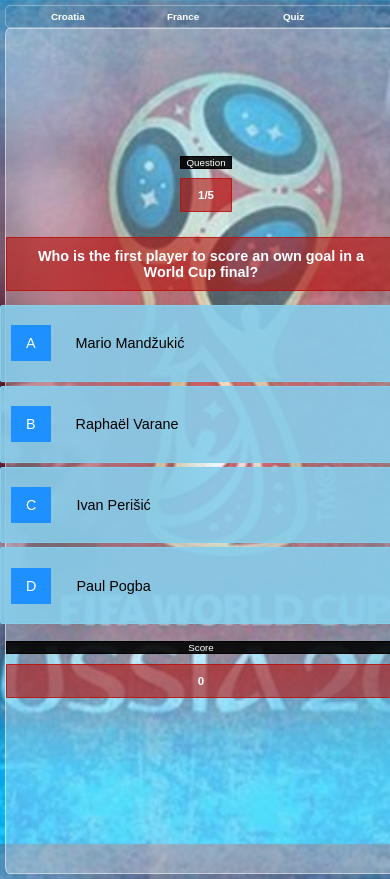
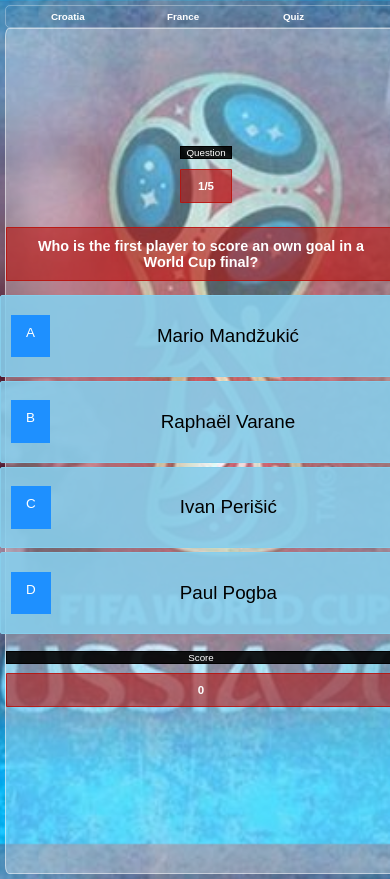
Before and after one commit to Scryptic-Gaze/Scryptic-Gaze.github.io, a plain HTML site: page quiz.html in a window 390 px wide. Drawn offline with Linux system fonts and the light colour scheme.

Commit message:
WorldCup'18_project

```diff
--- a/quiz.css
+++ b/quiz.css
@@ -59,7 +59,7 @@ h2{
 	text-align: center;
 }
 
-@media only screen and (max-width: 700px) {
+@media only screen and (max-width: 600px) {
   body, #hud_item {
     width: 100%;
     font-size: 0.6em;
@@ -67,15 +67,15 @@ h2{
   }
 }
 
-@media only screen and (max-width: 700px) {
-  .answer_box {
+@media only screen and (max-width: 600px) {
+  .answer_box, .answer_text {
     width: 100%;
-    font-size: 1.5em;
+    font-size: 1.4em;
     padding: 5px;
   }
 }
 
-@media only screen and (max-width: 700px) {
+@media only screen and (max-width: 600px) {
   .box {
   	width: 100vw;
   	height: 100vh;
--- a/style.css
+++ b/style.css
@@ -39,7 +39,7 @@ a {
 	text-decoration: none;
 }
 
-@media only screen and (max-width: 700px) {
+@media only screen and (max-width: 600px) {
   li {
     width: 100%;
     font-size: 0.6em;
--- a/styleQuiz.css
+++ b/styleQuiz.css
@@ -42,7 +42,7 @@ a {
 	text-decoration: none;
 }
 
-@media only screen and (max-width: 700px) {
+@media only screen and (max-width: 600px) {
   li {
     width: 100%;
     font-size: 0.6em;
```
